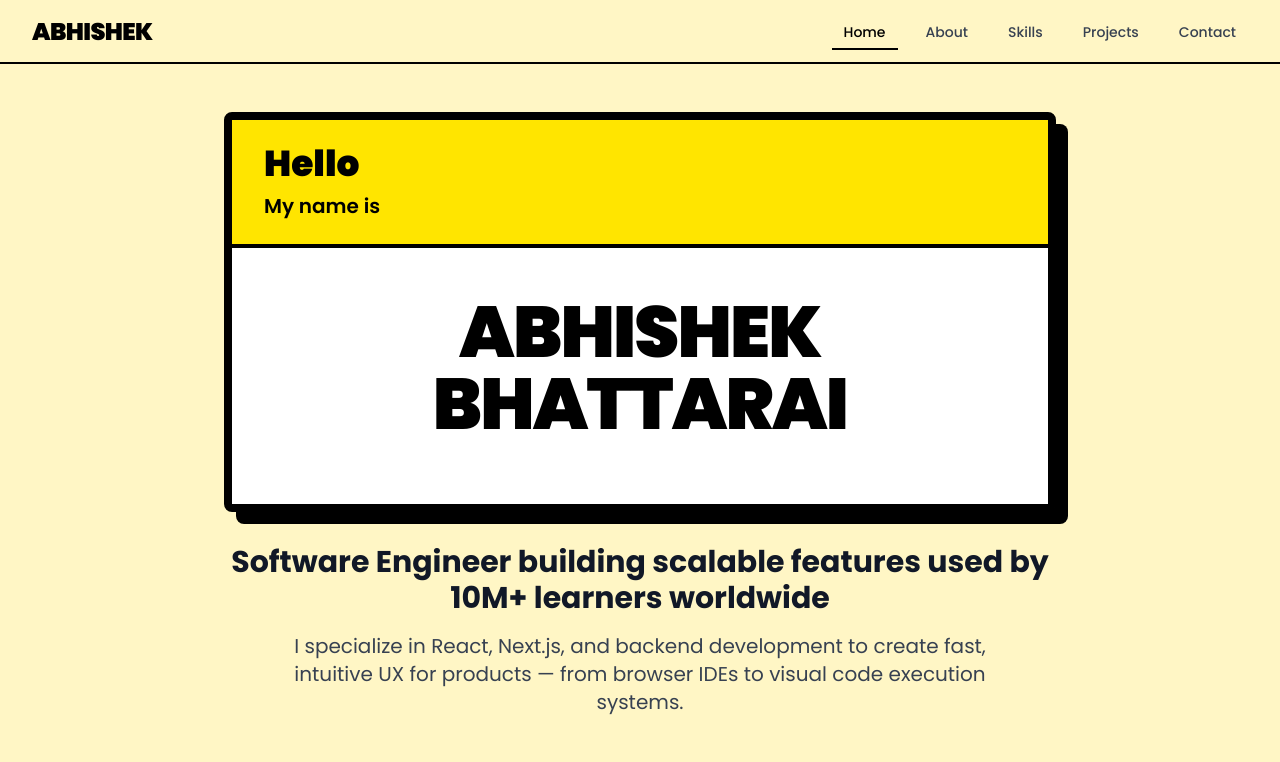
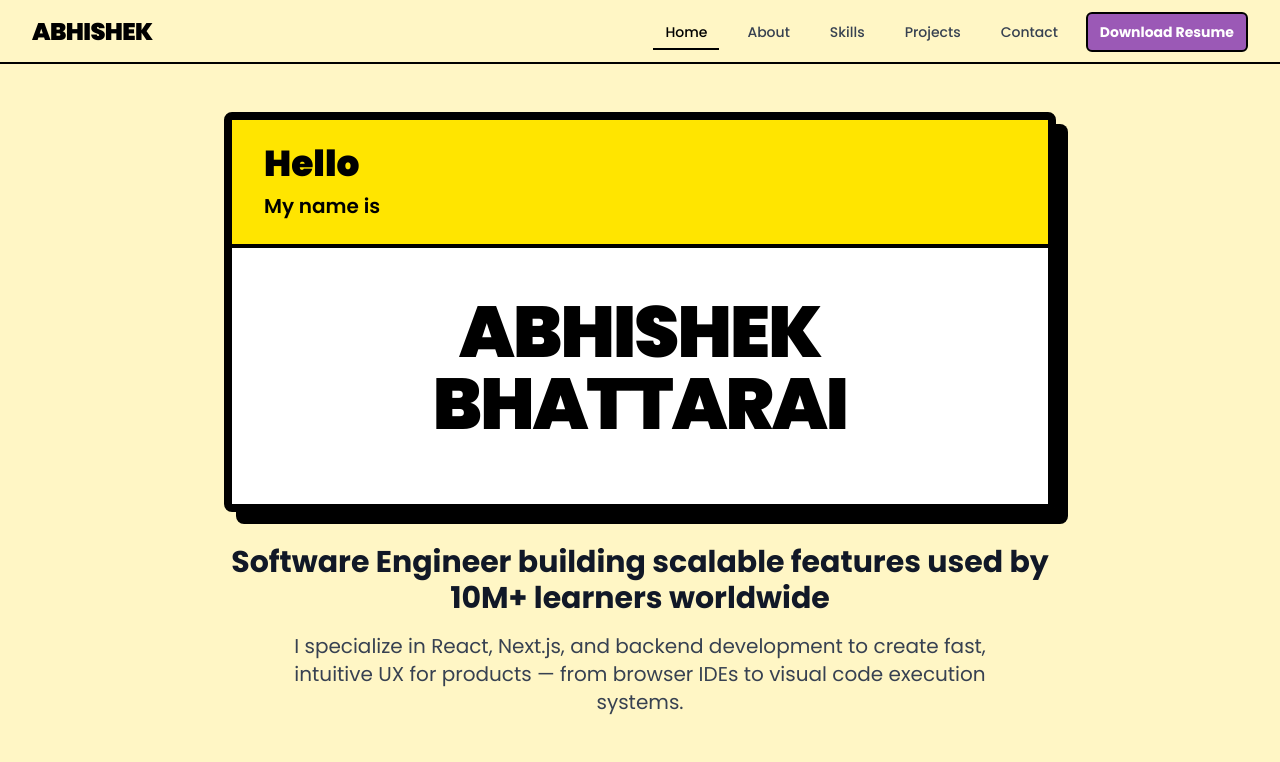
Before and after one commit to Abhishek-programs/portfolio, a Next.js app: page / in a window 1280 px wide. Shown: the top 762 px of the page. Built offline with nearby package versions, Linux system fonts and the light colour scheme.

Commit message:
Add resume download link to Navbar and include resume PDF

```diff
--- a/components/Navbar.tsx
+++ b/components/Navbar.tsx
@@ -57,6 +57,7 @@ const Navbar = () => {
     { name: 'Projects', href: '#projects', id: 'projects' },
     { name: 'Contact', href: '#contact', id: 'contact' },
   ];
+  const resumeUrl = '/abhishek-bhattarai-resume.pdf';
 
   return (
     <nav
@@ -68,8 +69,7 @@ const Navbar = () => {
         <div className="flex justify-between items-center h-16">
           <div className="flex-shrink-0">
             <Link
-              href="#home"
-              onClick={e => handleNavClick(e, '#home')}
+              href="/"
               className="text-xl md:text-2xl font-black text-black hover:text-gray-800 transition-colors tracking-tight"
               title="Go to Home section"
             >
@@ -102,6 +102,15 @@ const Navbar = () => {
                   ></span>
                 </Link>
               ))}
+              <a
+                href={resumeUrl}
+                download
+                className="px-3 py-2 rounded-md text-sm font-bold bg-purple-bright text-white border-2 border-black hover:bg-purple-700 transition-colors ml-4"
+                title="Download Resume"
+                aria-label="Download Resume"
+              >
+                Download Resume
+              </a>
             </div>
           </div>
 
@@ -147,6 +156,15 @@ const Navbar = () => {
                 {item.name}
               </Link>
             ))}
+            <Link
+              href={resumeUrl}
+              download
+              className="block px-3 py-2 rounded-md text-base font-bold bg-purple-bright text-white border-2 border-black hover:bg-purple-700 transition-colors mt-2"
+              title="Download Resume"
+              aria-label="Download Resume"
+            >
+              Download Resume
+            </Link>
           </div>
         </div>
       )}
```
Also changed, not shown: 1 other file (tests, documents, lock files or other folders).
